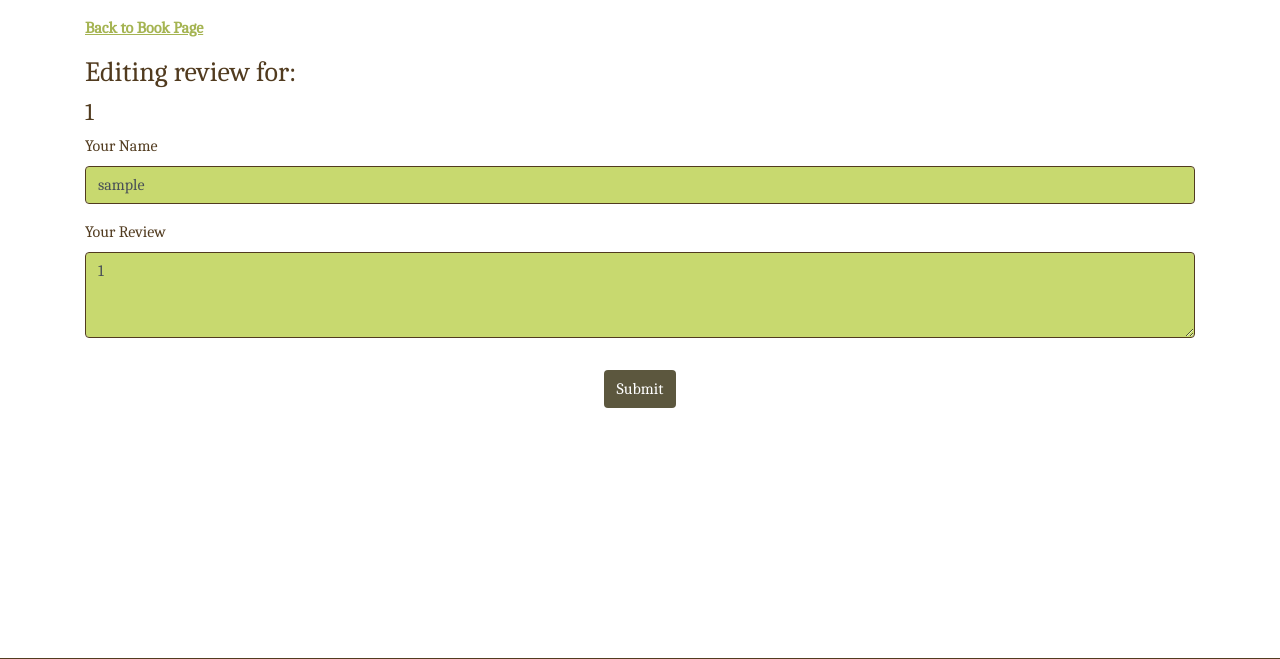
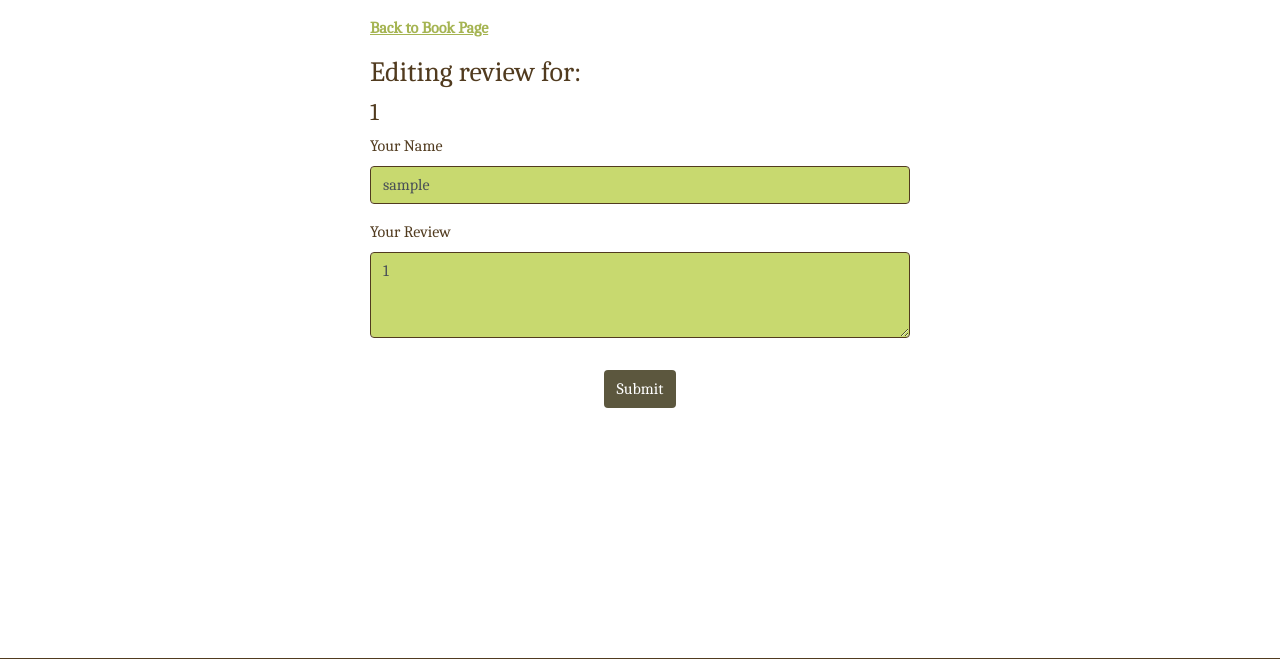
Before and after one commit to seakonn/milestone-three, a Flask app: a page that uses templates/editreview.html in a window 1280 px wide. Shown: the part 62-721 px from the top of the page. Run offline with Flask 2, Linux system fonts and the light colour scheme; some libraries are stand-ins or nearby versions.

Commit message:
Centered better add review and edit review pages

```diff
--- a/templates/addreview.html
+++ b/templates/addreview.html
@@ -1,7 +1,9 @@
 {% extends 'base.html' %} {% block content %}
 <div class="container">
 
-    <a class="back-to-book" href="{{ url_for("book", book_id=current_book._id)}}">Back to Book Page</a>
+    <div class="row">
+        <div class="col-sm-6 offset-sm-3">
+            <a class="back-to-book" href="{{ url_for("book", book_id=current_book._id)}}">Back to Book Page</a>
 
     <h3 class="cafe-noir-text">Adding review for:</h3>
     <h4 class="cafe-noir-text">{{ current_book.title }}</h4>
@@ -21,6 +23,8 @@
         </div>
 
     </form>
+        </div>
+    </div>
 </div>
 
 {% endblock %}
--- a/templates/editreview.html
+++ b/templates/editreview.html
@@ -1,7 +1,9 @@
 {% extends 'base.html' %} {% block content %}
 <div class="container">
 
-    <a class="back-to-book" href="{{ url_for("book", book_id=book_id)}}">Back to Book Page</a>
+    <div class="row">
+        <div class="col-sm-6 offset-sm-3">
+            <a class="back-to-book" href="{{ url_for("book", book_id=book_id)}}">Back to Book Page</a>
 
     <h3 class="cafe-noir-text">Editing review for:</h3>
     <h4 class="cafe-noir-text">{{ book_title }}</h4>
@@ -20,6 +22,8 @@
             <button type="submit" class="btn brown-button">Submit</button>
         </div>
     </form>
+        </div>
+    </div>
 </div>
 
 {% endblock %}
```
